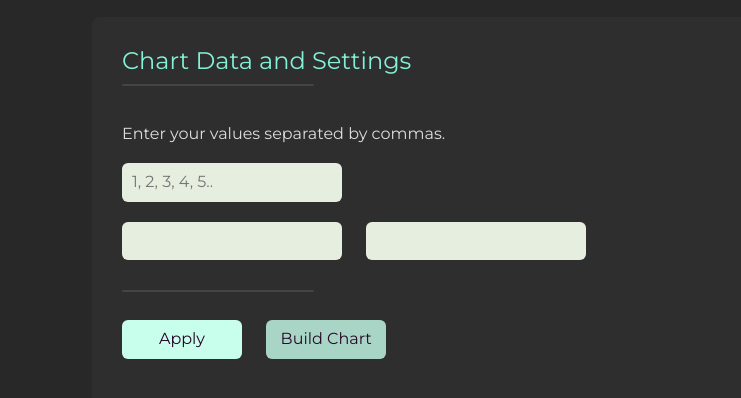
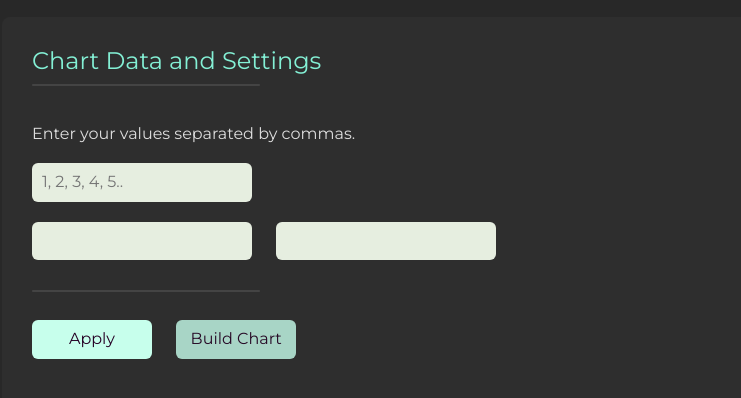
Before and after one commit to symphony/symphony.github.io, a website: page index.html in a window 1280 px wide. Shown: the part 84-482 px from the top of the page, without its empty margins (48-789 px from the left). Drawn offline with Linux system fonts and the light colour scheme.

Commit message:
couple minor changes. last commit for a while

```diff
--- a/js/bar-chart.js
+++ b/js/bar-chart.js
@@ -87,6 +87,8 @@ function formatObject(uData, uOptions, uElement) {
   function calculateWidths () {
     let minWidth = baseChartWidth;
     const numOfBars = data.length;
+    // const scalePercentage = 1 / (1 + (numOfBars * 0.1));
+    // options.barWidth *= scalePercentage;
     minWidth += numOfBars * (options.barWidth + options.spacing) * 1.1;
     options.chartWidth = minWidth;
     options.chartWidthMax = minWidth + baseChartWidth;
--- a/stylesheets/main.css
+++ b/stylesheets/main.css
@@ -69,12 +69,12 @@ h1 a, h2 a, nav a {
   color: #ddd;
   border-radius: inherit;
   margin: inherit;
-  max-width: 2000px;
+  max-width: 2200px;
 }
 
 .outer-container {
   min-width: 700px;
-  max-width: 80%;
+  max-width: 95%;
 }
 
 .input-row {
```
